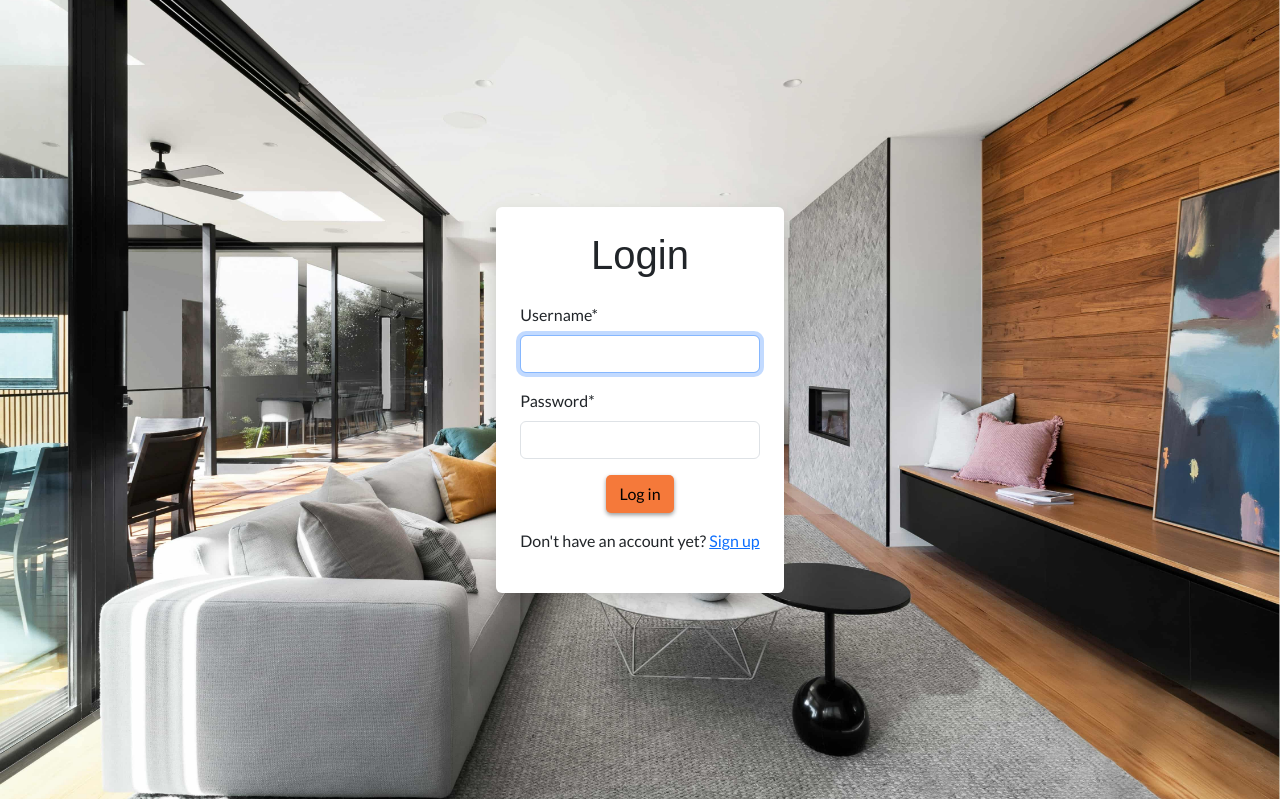
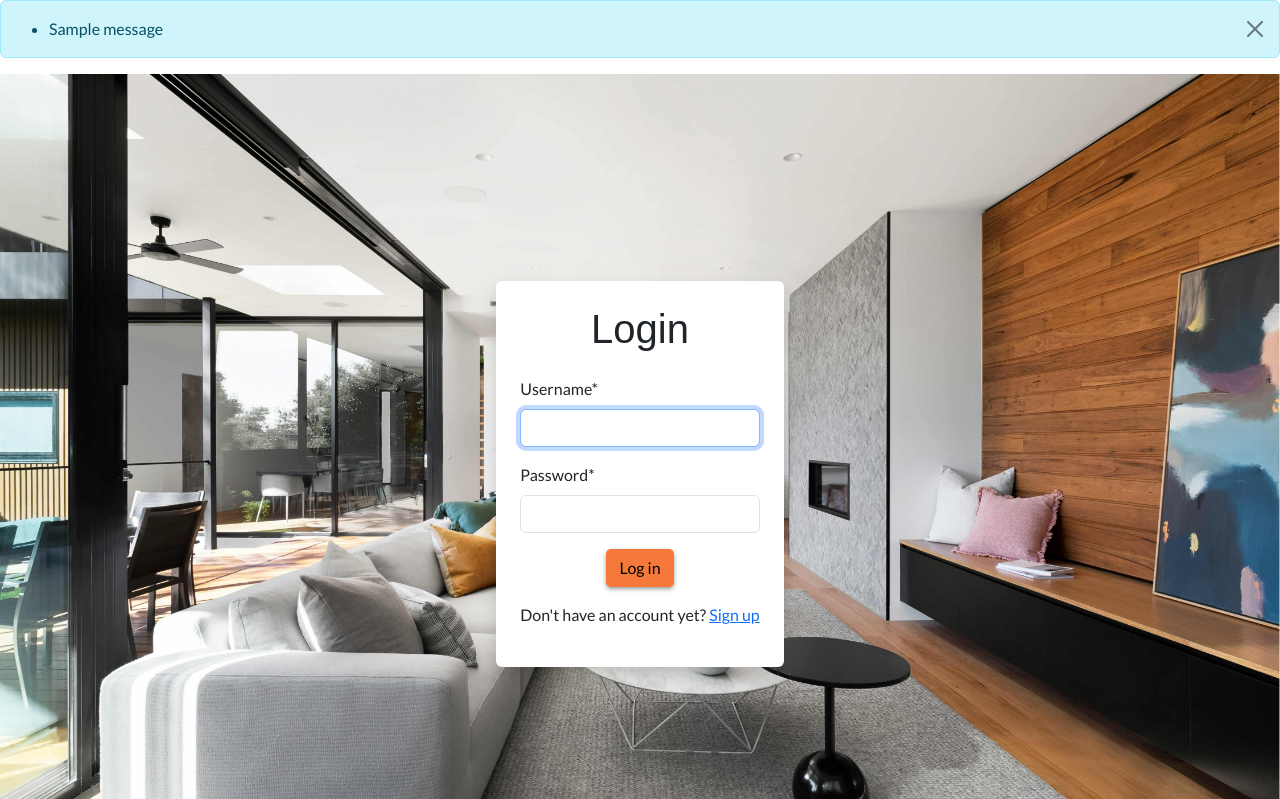
Before and after one commit to RadleighSmith/apex-estates, a Django app: page /login/ in a window 1280 px wide. Shown: the part 126-925 px from the top of the page. Run offline with Django 4.2, Linux system fonts and the light colour scheme; tables that the repository leaves empty hold one stand-in row (values such as "Sample post"); one stand-in notice (Sample message) is shown; some libraries are stand-ins or nearby versions.

Commit message:
Add messages structure

```diff
--- a/templates/base.html
+++ b/templates/base.html
@@ -16,6 +16,18 @@
 
     <!-- Navbar -->
     {% include 'header.html' %}
+
+    <!-- Messages -->
+    {% if messages %}
+    <div class="alert alert-info alert-dismissible fade show" role="alert">
+        <ul class="mb-0">
+            {% for message in messages %}
+            <li>{{ message }}</li>
+            {% endfor %}
+        </ul>
+        <button type="button" class="btn-close" data-bs-dismiss="alert" aria-label="Close"></button>
+    </div>
+    {% endif %}
 
     <!-- Page Content -->
     {% block content %}
```
